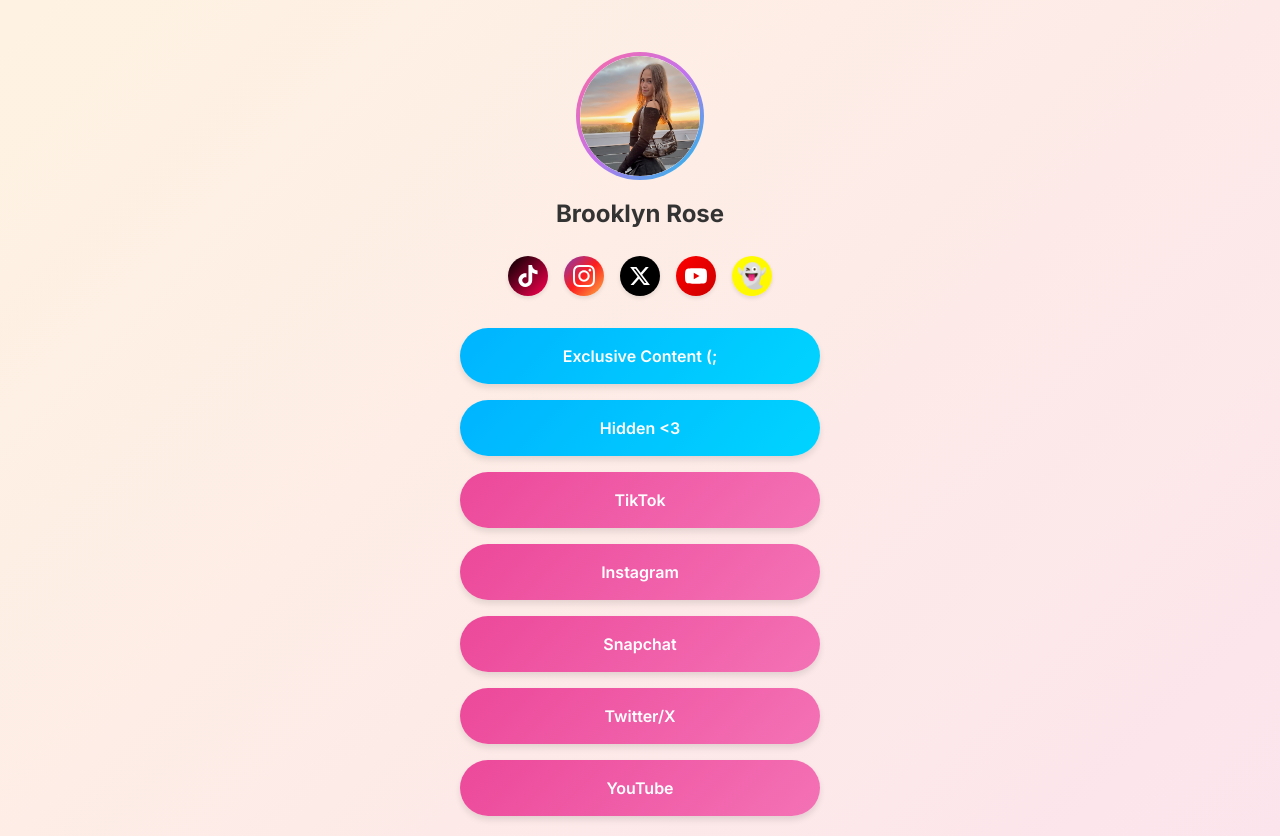
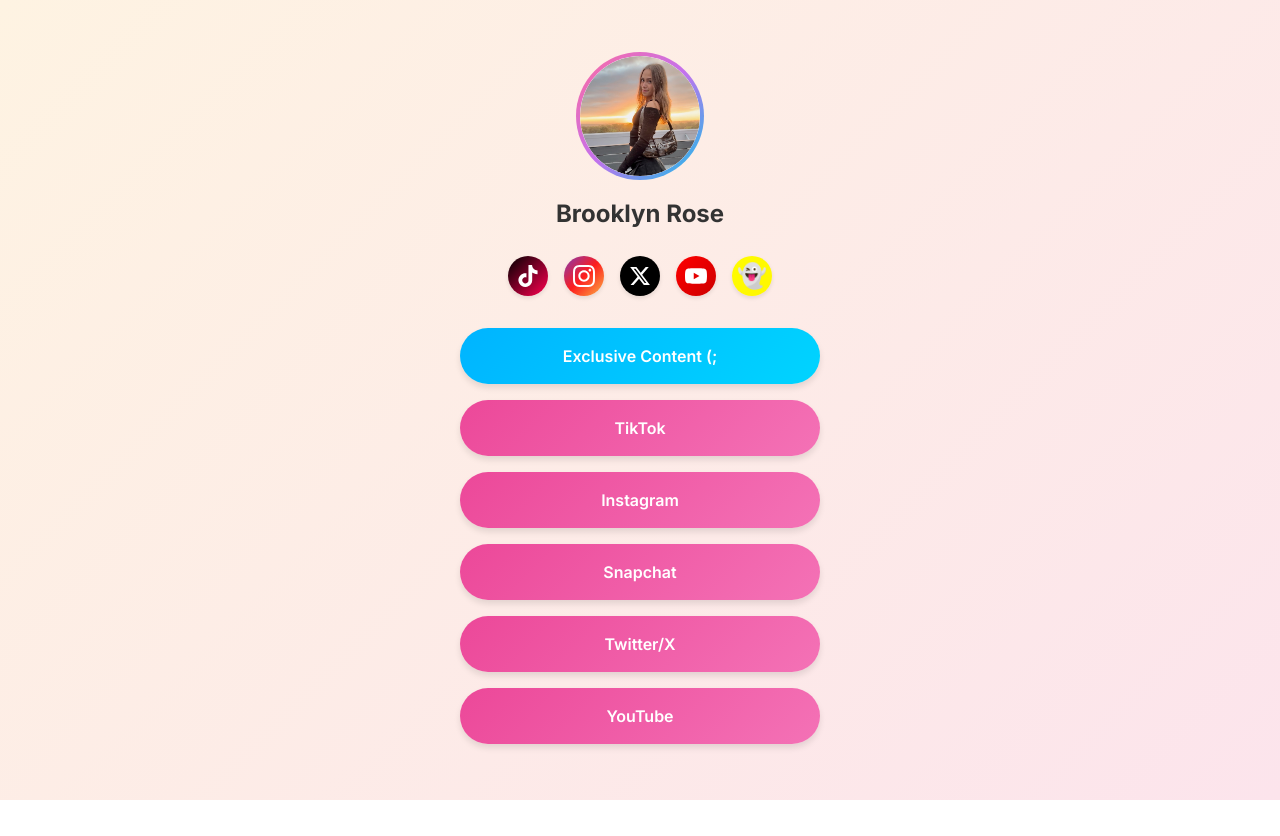
Before and after one commit to Mjensen24/linktree-br, a Next.js app: page / in a window 1280 px wide. After the commit the page ends 800 px from the top, so only its background shows below. Built offline with nearby package versions, Linux system fonts and the light colour scheme.

Commit message:
updated links

```diff
--- a/app/page.tsx
+++ b/app/page.tsx
@@ -57,12 +57,7 @@
   const linkButtons = [
     {
       title: "Exclusive Content (;",
-      url: "https://onlyfans.com/petite.princessxo",
-      className: "link-button-blue"
-    },
-    {
-      title: "Hidden <3",
-      url: "https://hidden.com/petite.princessxo",
+      url: "https://juicy.bio/brooklynrose",
       className: "link-button-blue"
     },
     {
```
